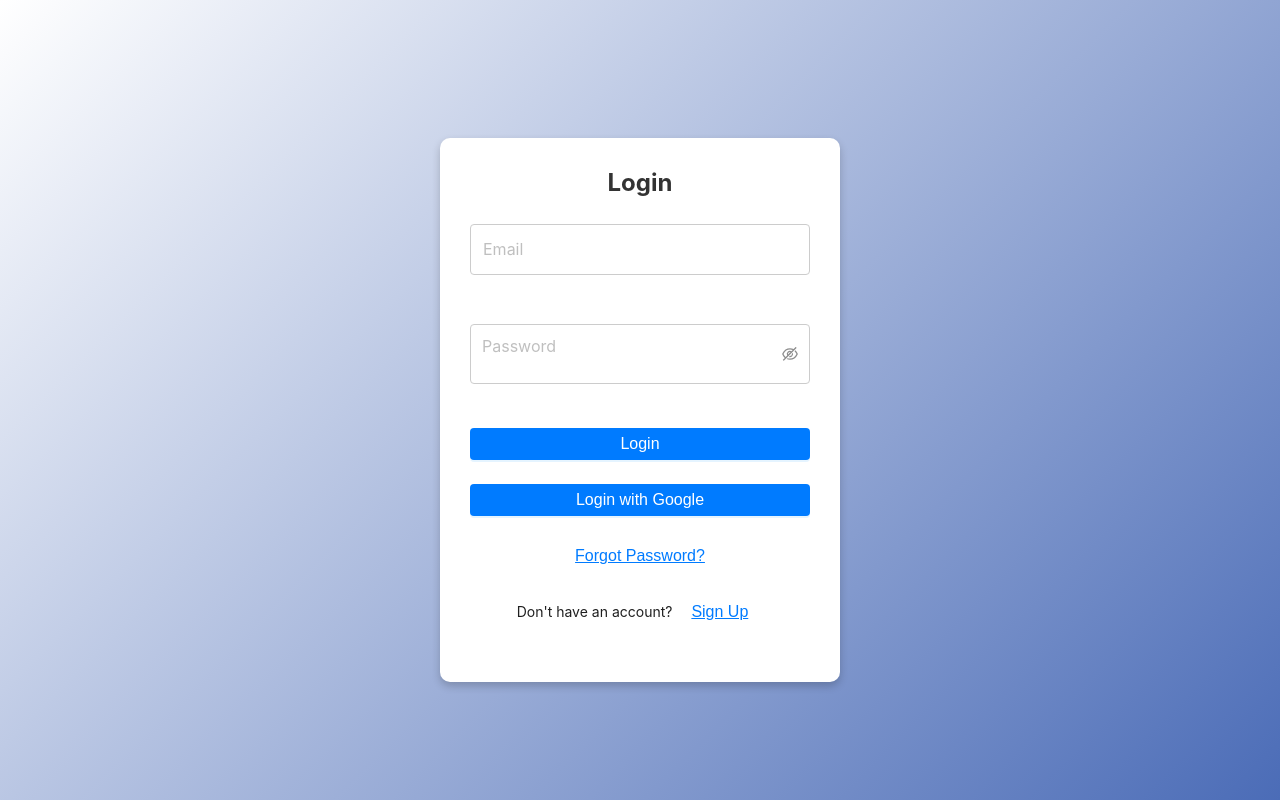
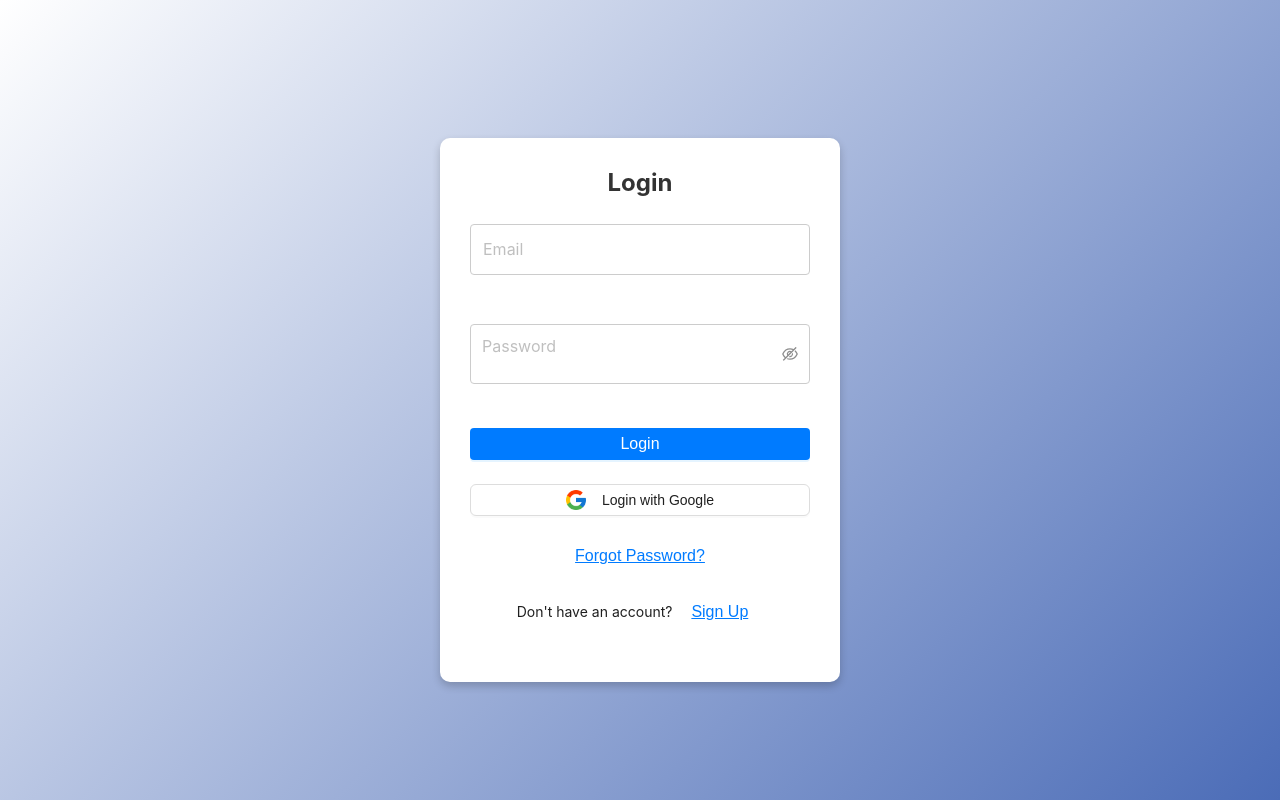
Before and after one commit to vidya-piske/Hospital_Finder_Project_Frontend, a React (Create React App) app: page /login in a window 1280 px wide. Built offline with nearby package versions, Linux system fonts and the light colour scheme; no server answers.

Commit message:
Update button styling and layout adjustments

```diff
--- a/src/components/AuthenticationComponent.js
+++ b/src/components/AuthenticationComponent.js
@@ -128,11 +128,12 @@ const AuthenticationComponent = () => {
           )}
         </Form.Item>
         {!isForgotPassword && !isSignUp && (
-          <Form.Item>
-            <Button type="primary" onClick={handleGoogleLogin} block>
-              Login with Google
-            </Button>
-          </Form.Item>
+         <Form.Item>
+         <Button className="google-login-button" onClick={handleGoogleLogin} block>
+           <img src={`${process.env.PUBLIC_URL}/images/google_icon.png`} alt="Google icon" />
+           Login with Google
+         </Button>
+       </Form.Item>
         )}
         {!isForgotPassword && !isSignUp && (
           <Form.Item>
--- a/src/styles/styles.css
+++ b/src/styles/styles.css
@@ -371,8 +371,6 @@
   color: #666;
 }
 
-
-
 .site-layout-content {
   margin-top: 55px;
 }
@@ -380,3 +378,18 @@
 .scrollable-content {
   margin: 40px;
 }
+
+.google-login-button {
+  display: flex;
+  align-items: center;
+  justify-content: center;
+  background-color: #fff;
+  border: 1px solid #ddd;
+  padding: 8px;
+}
+
+.google-login-button img {
+  width: 20px;
+  height: 20px;
+  margin-right: 8px;
+}
```
Also changed, not shown: public/images/google_icon.png (added), 1 other file (tests, documents, lock files or other folders).
